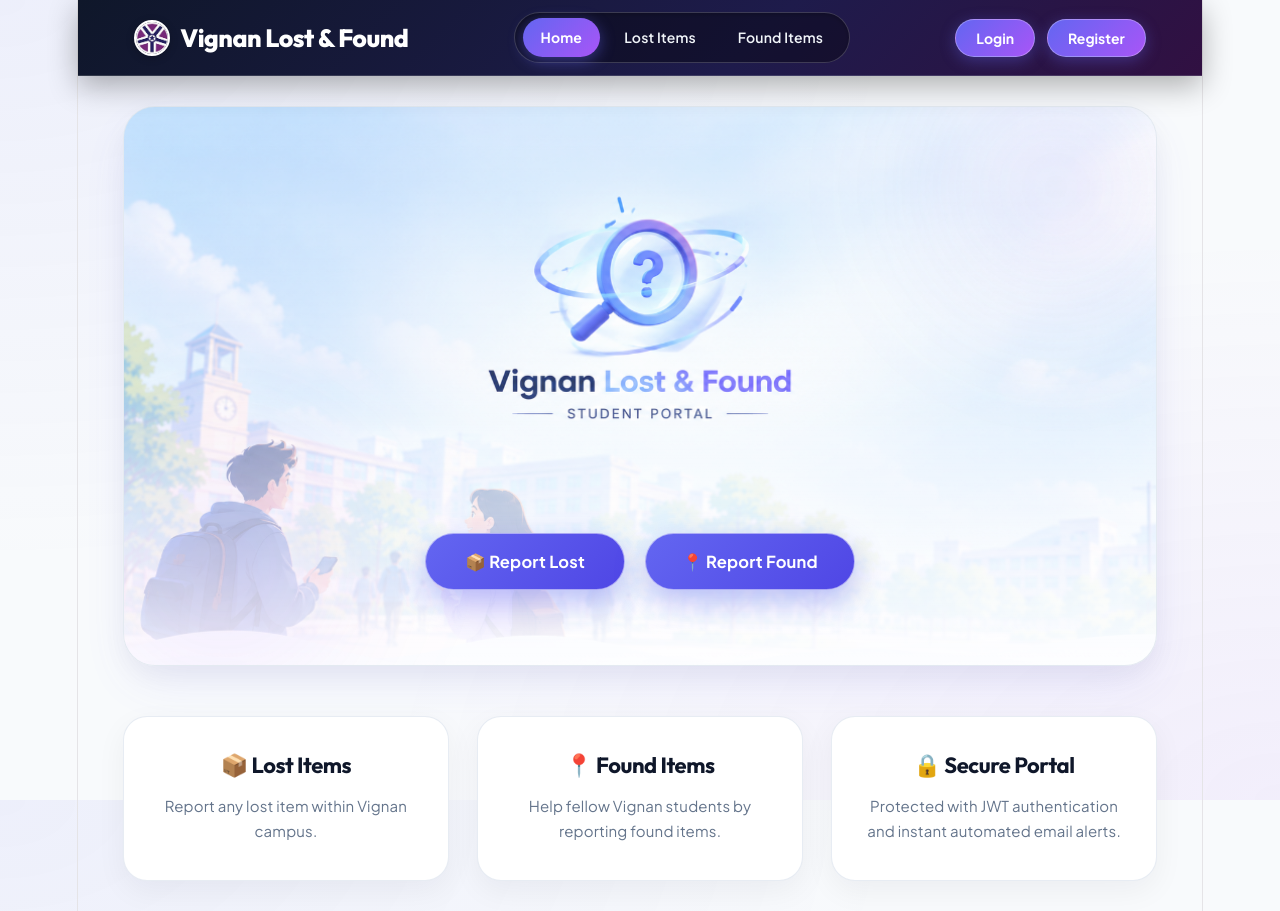
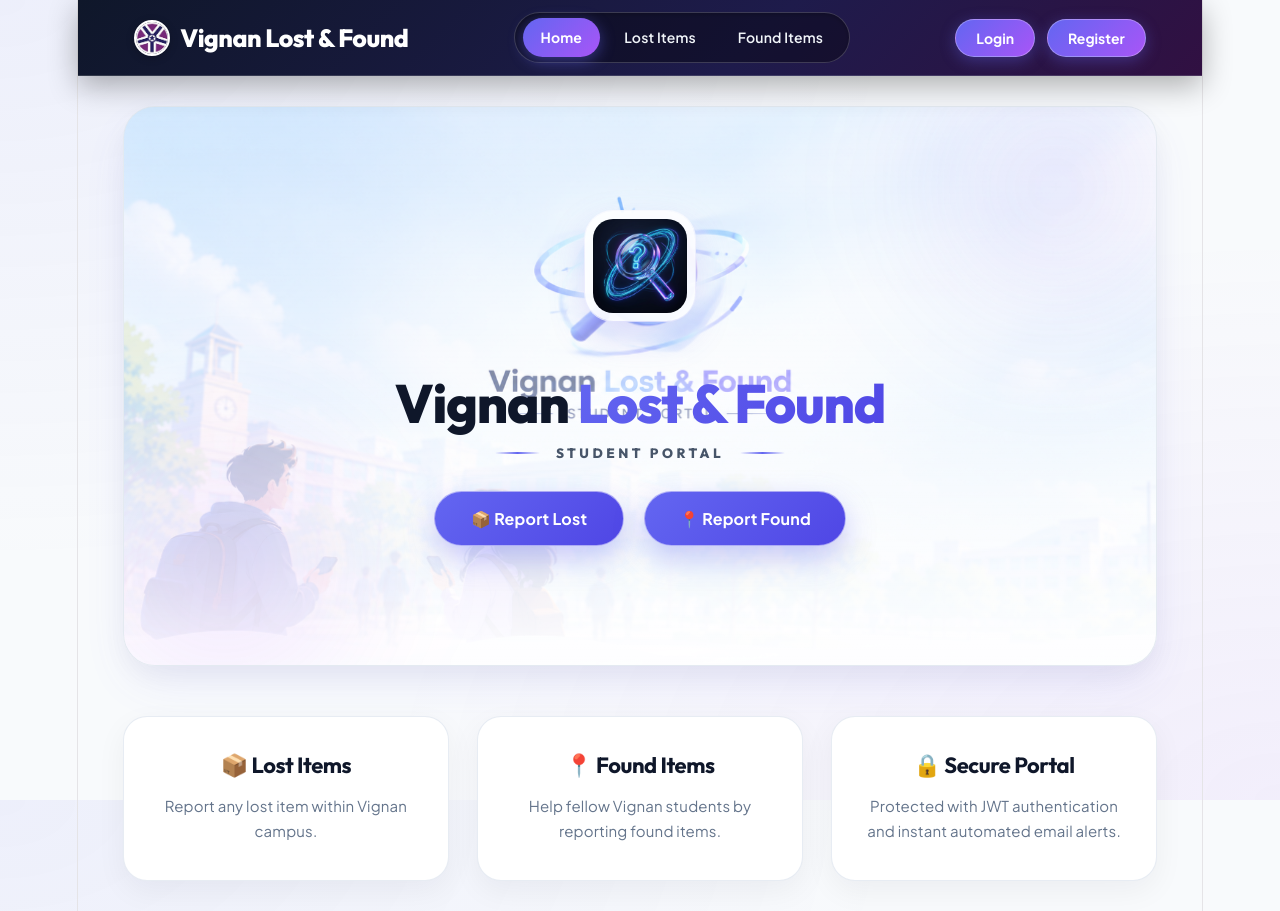
Before and after one commit to codecrafter-01/LostFoundPortal, a React (Vite) app in the folder client/: page / in a window 1280 px wide. Built offline with nearby package versions, Linux system fonts and the light colour scheme.

Commit message:
Add crystal-clear 3D glass magnifying icon and HD vector title for Vignan Lost & Found Portal

```diff
--- a/client/src/pages/Home.jsx
+++ b/client/src/pages/Home.jsx
@@ -5,6 +5,28 @@ function Home() {
     <div className="home">
       {/* Hero Section */}
       <section className="hero">
+        {/* Crisp HD 3D Magnifying Glass Icon with Opening Animation */}
+        <div className="magnifier-hd-wrapper" aria-label="3D Magnifying Glass searching animation">
+          <div className="magnifier-hd-card">
+            <img
+              src="/vignan_hd_magnifier.jpg"
+              alt="3D Magnifying Glass Icon"
+              className="magnifier-hd-img"
+            />
+          </div>
+        </div>
+
+        {/* Crisp HD Vignan Lost & Found Portal Title */}
+        <h1 className="portal-hd-title">
+          Vignan <span className="title-highlight">Lost & Found</span>
+          <div className="portal-sub-tag">
+            <span className="tag-line"></span>
+            <span className="tag-text">STUDENT PORTAL</span>
+            <span className="tag-line"></span>
+          </div>
+        </h1>
+
+        {/* Action Buttons */}
         <div className="hero-buttons">
           <Link to="/report-lost">
             <button>📦 Report Lost</button>
@@ -15,7 +37,7 @@ function Home() {
         </div>
       </section>
 
-      {/* Features */}
+      {/* Features Grid */}
       <section className="features">
         <div className="feature-card">
           <h2>📦 Lost Items</h2>
--- a/client/src/styles/Home.css
+++ b/client/src/styles/Home.css
@@ -1,5 +1,5 @@
 /* =========================================================
-   HOME PAGE - HD CAMPUS HERO WITH REPORT ACTION BUTTONS
+   HOME PAGE - ULTRA HD 3D MAGNIFIER & CRISP PORTAL HEADER
    ========================================================= */
 
 .home {
@@ -13,11 +13,11 @@
   position: relative;
   overflow: hidden;
   text-align: center;
-  padding: 220px 24px 75px;
+  padding: 60px 24px 75px;
   border-radius: 32px;
   color: #0f172a;
   background:
-    linear-gradient(180deg, rgba(255, 255, 255, 0.05) 0%, rgba(255, 255, 255, 0.15) 50%, rgba(255, 255, 255, 0.85) 100%),
+    linear-gradient(180deg, rgba(255, 255, 255, 0.3) 0%, rgba(255, 255, 255, 0.5) 50%, rgba(255, 255, 255, 0.95) 100%),
     url("/campus_hero.png") center bottom / cover no-repeat;
   border: 1px solid rgba(226, 232, 240, 0.9);
   box-shadow: 0 20px 50px -10px rgba(99, 102, 241, 0.12), 0 10px 25px rgba(0, 0, 0, 0.04);
@@ -25,9 +25,7 @@
   display: flex;
   flex-direction: column;
   align-items: center;
-  justify-content: flex-end;
-  image-rendering: -webkit-optimize-contrast;
-  image-rendering: crisp-edges;
+  justify-content: center;
 }
 
 /* Soft Glow Accents in Hero */
@@ -39,7 +37,7 @@
   top: -120px;
   right: -100px;
   border-radius: 50%;
-  background: radial-gradient(circle, rgba(99, 102, 241, 0.12) 0%, rgba(99, 102, 241, 0) 70%);
+  background: radial-gradient(circle, rgba(99, 102, 241, 0.15) 0%, rgba(99, 102, 241, 0) 70%);
   filter: blur(50px);
   pointer-events: none;
 }
@@ -52,9 +50,117 @@
   bottom: -100px;
   left: -100px;
   border-radius: 50%;
-  background: radial-gradient(circle, rgba(168, 85, 247, 0.12) 0%, rgba(168, 85, 247, 0) 70%);
+  background: radial-gradient(circle, rgba(168, 85, 247, 0.15) 0%, rgba(168, 85, 247, 0) 70%);
   filter: blur(50px);
   pointer-events: none;
+}
+
+/* HD 3D Magnifier Wrapper & Opening Animation */
+.magnifier-hd-wrapper {
+  display: flex;
+  justify-content: center;
+  align-items: center;
+  margin: 0 auto 18px;
+  position: relative;
+  z-index: 2;
+}
+
+.magnifier-hd-card {
+  width: 110px;
+  height: 110px;
+  border-radius: 28px;
+  overflow: hidden;
+  background: rgba(255, 255, 255, 0.85);
+  backdrop-filter: blur(12px);
+  padding: 8px;
+  box-shadow: 0 15px 35px rgba(99, 102, 241, 0.25), 0 0 0 1px rgba(255, 255, 255, 0.9);
+  /* Entrance: Fade in and scale up */
+  /* Levitation / Rotation Effect */
+  animation:
+    hdEntrance 0.8s cubic-bezier(0.16, 1, 0.3, 1) forwards,
+    hdFloatRotate 3s cubic-bezier(0.4, 0, 0.2, 1) 0.3s forwards;
+  transform-origin: center center;
+}
+
+.magnifier-hd-img {
+  width: 100%;
+  height: 100%;
+  object-fit: cover;
+  border-radius: 20px;
+  display: block;
+}
+
+@keyframes hdEntrance {
+  0% {
+    opacity: 0;
+    transform: scale(0.6);
+  }
+  100% {
+    opacity: 1;
+    transform: scale(1);
+  }
+}
+
+@keyframes hdFloatRotate {
+  0% {
+    transform: scale(1) rotate(0deg);
+  }
+  50% {
+    transform: scale(1.05) rotate(180deg);
+  }
+  100% {
+    transform: scale(1) rotate(360deg);
+  }
+}
+
+/* Motion preference override */
+@media (prefers-reduced-motion: reduce) {
+  .magnifier-hd-card {
+    animation: hdEntrance 0.5s forwards !important;
+  }
+}
+
+/* Ultra Crisp HD Vector Title */
+.portal-hd-title {
+  position: relative;
+  z-index: 2;
+  font-family: var(--font-heading, "Outfit", sans-serif);
+  font-size: clamp(34px, 5vw, 54px);
+  font-weight: 800;
+  color: #0f172a;
+  line-height: 1.2;
+  margin-bottom: 30px;
+  letter-spacing: -1.2px;
+}
+
+.title-highlight {
+  background: linear-gradient(135deg, #6366f1 0%, #4f46e5 100%);
+  background-clip: text;
+  -webkit-background-clip: text;
+  -webkit-text-fill-color: transparent;
+}
+
+.portal-sub-tag {
+  display: flex;
+  align-items: center;
+  justify-content: center;
+  gap: 16px;
+  margin-top: 10px;
+}
+
+.tag-line {
+  width: 45px;
+  height: 2px;
+  background: linear-gradient(90deg, transparent, #6366f1, transparent);
+  border-radius: 9999px;
+}
+
+.tag-text {
+  font-size: 13.5px;
+  font-weight: 800;
+  letter-spacing: 3.5px;
+  color: #475569;
+  text-transform: uppercase;
 }
 
 .hero-buttons {
@@ -68,18 +174,17 @@
 }
 
 .hero-buttons button {
-  min-width: 200px;
-  padding: 17px 36px;
+  min-width: 190px;
+  padding: 16px 34px;
   border-radius: 9999px;
-  font-size: 16.5px;
+  font-size: 16px;
   font-weight: 700;
   letter-spacing: 0.2px;
   background: linear-gradient(135deg, #6366f1 0%, #4f46e5 100%);
   color: #ffffff;
   border: 1px solid rgba(255, 255, 255, 0.5);
-  box-shadow: 0 12px 30px rgba(99, 102, 241, 0.4);
+  box-shadow: 0 12px 30px rgba(99, 102, 241, 0.35);
   transition: all 0.3s cubic-bezier(0.4, 0, 0.2, 1);
-  backdrop-filter: blur(4px);
 }
 
 .hero-buttons button:hover {
@@ -93,7 +198,7 @@
   background: linear-gradient(135deg, #8b5cf6 0%, #6d28d9 100%);
   color: #ffffff;
   border: 1px solid rgba(255, 255, 255, 0.5);
-  box-shadow: 0 12px 30px rgba(139, 92, 246, 0.4);
+  box-shadow: 0 12px 30px rgba(139, 92, 246, 0.35);
 }
 
 .hero-buttons button:nth-child(2):hover {
@@ -159,9 +264,15 @@
 
 @media (max-width: 768px) {
   .hero {
-    padding: 140px 18px 55px;
-    min-height: 440px;
+    padding: 50px 18px 65px;
     border-radius: 24px;
+  }
+  .magnifier-hd-card {
+    width: 90px;
+    height: 90px;
+  }
+  .portal-hd-title {
+    font-size: 30px;
   }
   .hero-buttons {
     flex-direction: column;
```
Also changed, not shown: client/public/vignan_hd_magnifier.jpg (added), client/src/assets/vignan_hd_magnifier.jpg (added).
